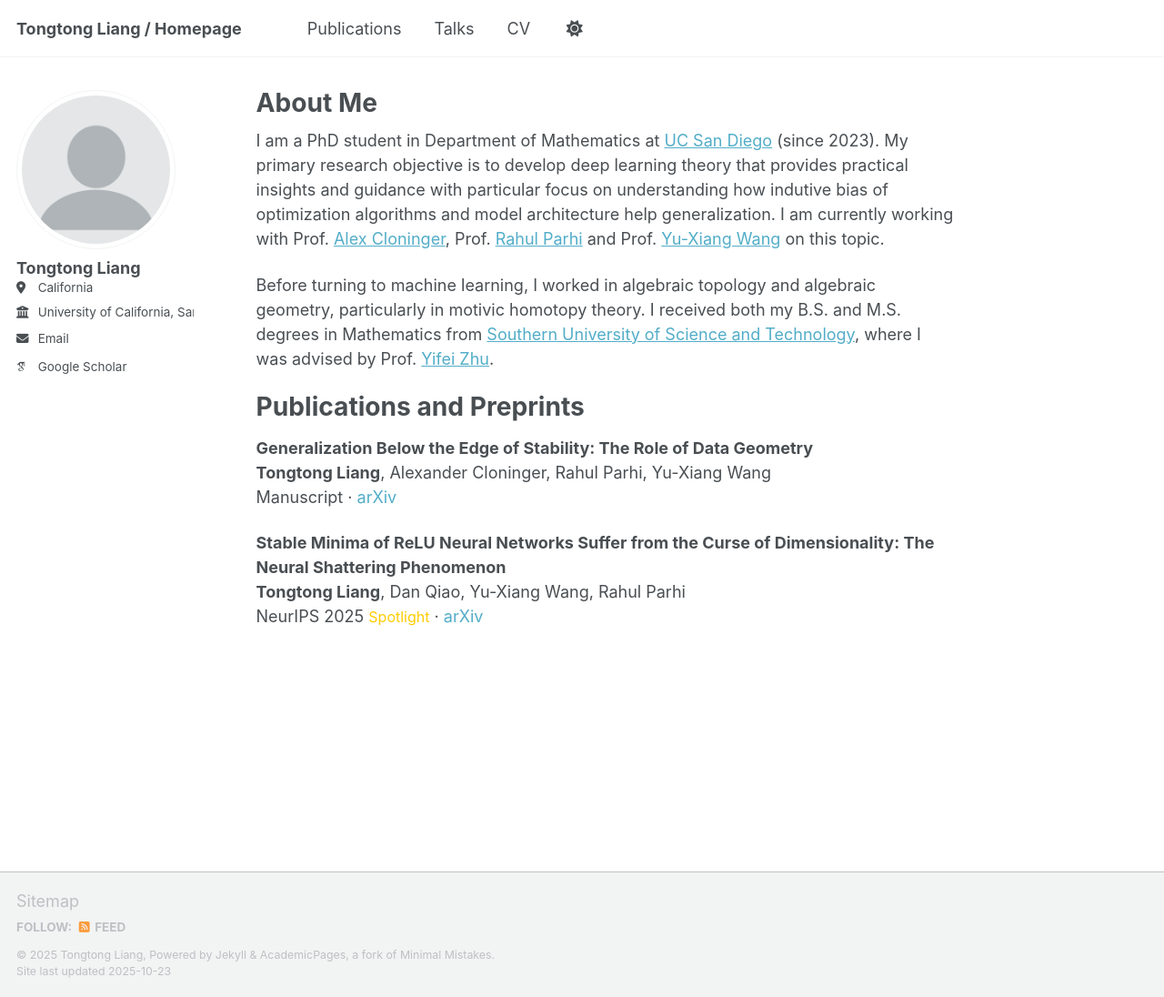
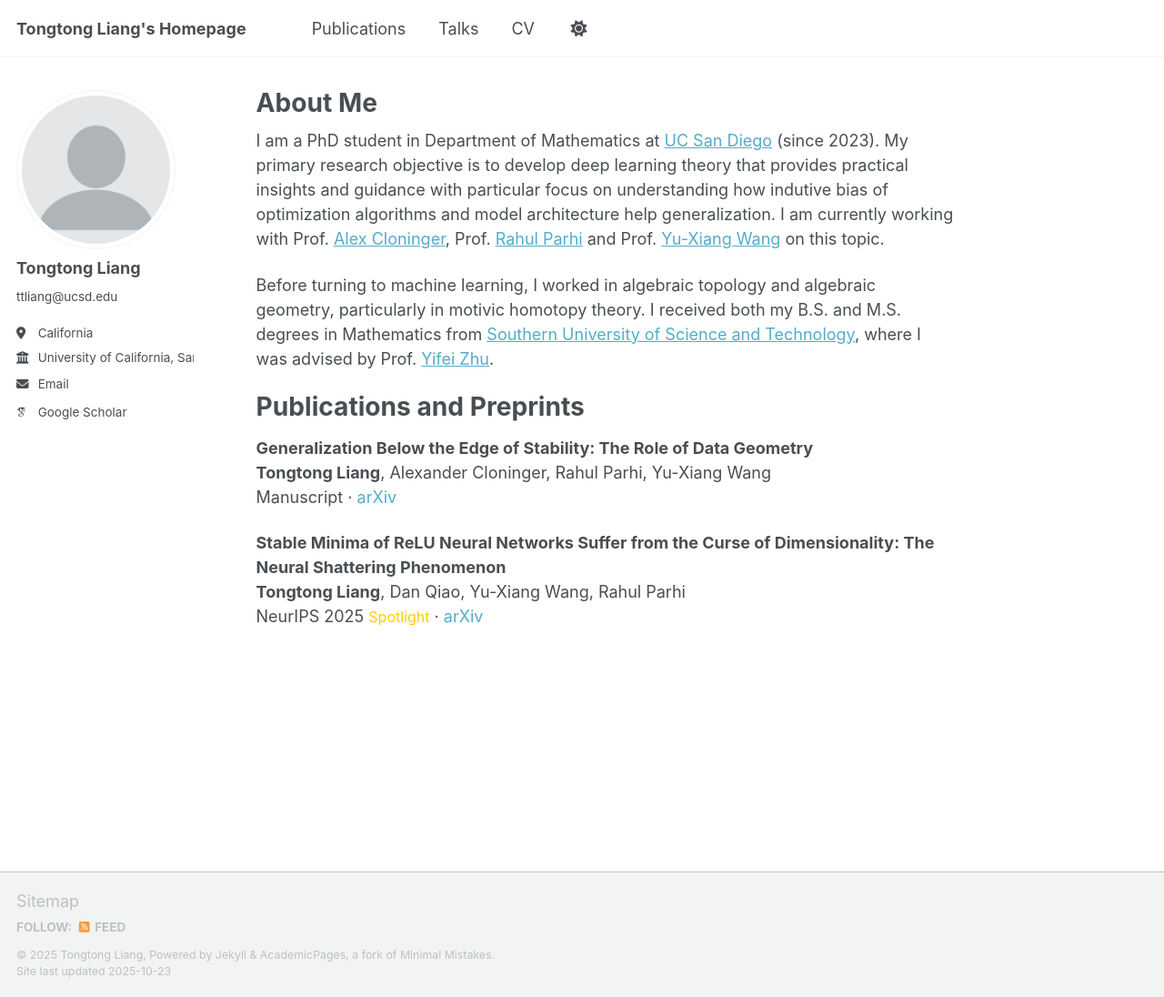
Before and after one commit to tongtongliang/tongtongliang.github.io, a Jekyll site: the page built from _pages/about.md, in a window 1280 px wide and 1096 px high. Shown: the whole window at 91% size. Built offline with Jekyll 4.4.1, drawn with Linux system fonts in a browser that asks for light colours; some web fonts are replaced; a script that is not in the unit is left out.

Commit message:
Update _config.yml

```diff
--- a/_config.yml
+++ b/_config.yml
@@ -9,7 +9,7 @@
 # Basic Site Settings
 locale                   : "en-US"
 site_theme               : "default" # Currently available options are "default", "air"
-title                    : "Tongtong Liang / Homepage"
+title                    : "Tongtong Liang's Homepage"
 title_separator          : "-"
 name                     : &name "Tongtong Liang"
 description              : &description "Tongtong Liang's academic portfolio"   # Update this with a general description of your site, this is the default if not overridden by a page
@@ -26,7 +26,7 @@ author:
   avatar           : "profile.png"
   name             : "Tongtong Liang"
   # pronouns         : # example: "she/her"
-  # bio              : "Short biography for the left-hand sidebar"
+  bio              : "ttliang@ucsd.edu"
   location         : "California"
   employer         : "University of California, San Diego"
   # uri              : # URL
```
